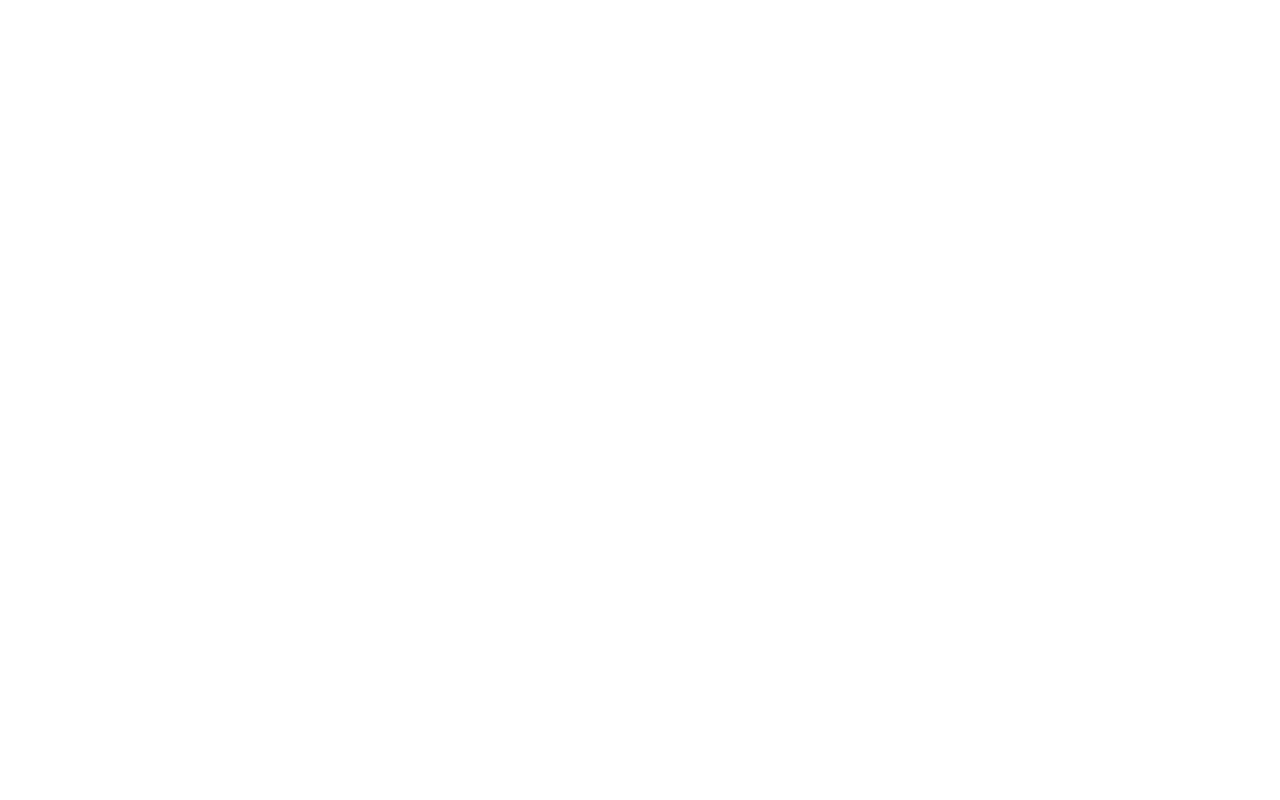
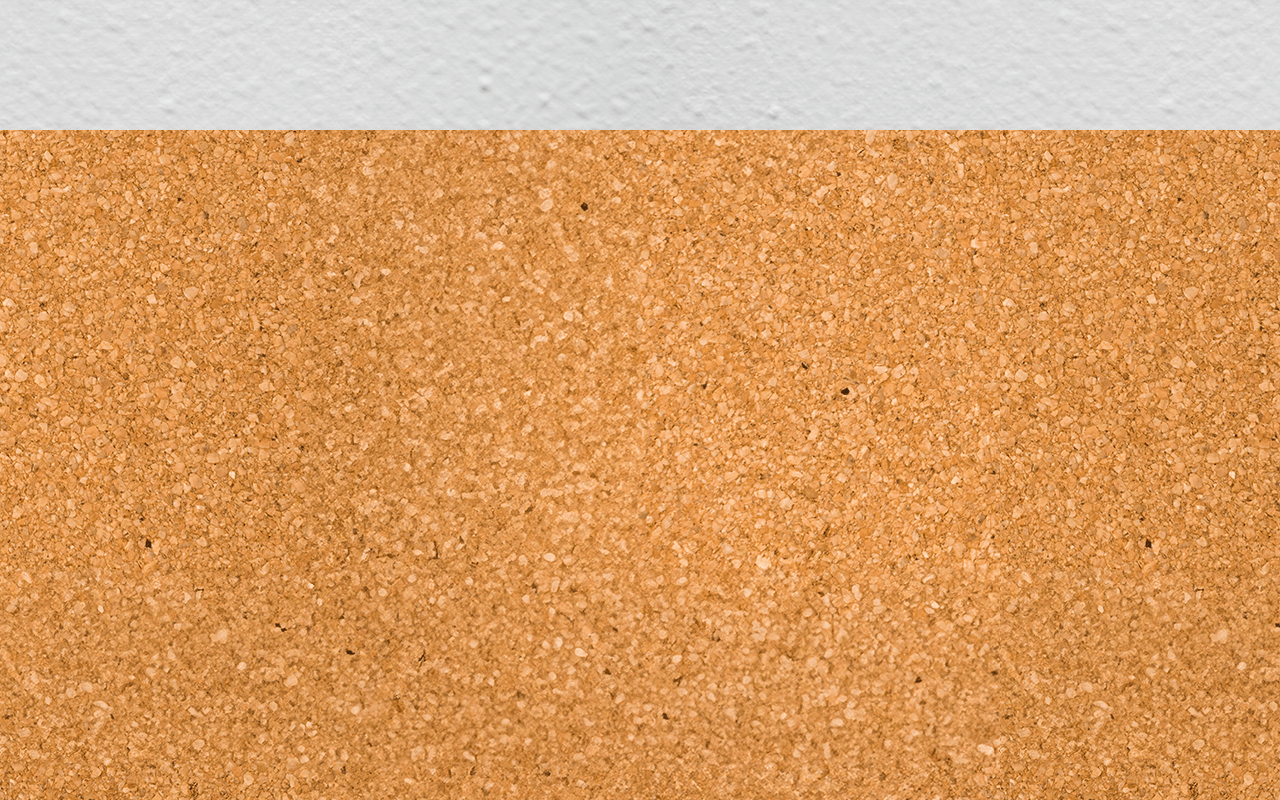
Before and after one commit to ilariamaffiola/js-photo-blog, a plain HTML site: page index.html in a window 1280 px wide. Drawn offline with nearby package versions, Linux system fonts and the light colour scheme; a web font is replaced by a local one.

Commit message:
[UPD]Add initial CSS styles and structure to HTML layout

```diff
--- a/css/style.css
+++ b/css/style.css
@@ -0,0 +1,7 @@
+header{
+    height: 130px;
+    background-image: url(../img/wall.png);
+}
+body{
+    background-image: url(../img/cork.png);
+}
--- a/index.html
+++ b/index.html
@@ -14,6 +14,8 @@
     <title>Photo Blog</title>
 </head>
 <body>
+    <header></header>
+    <main></main>
     <script src="./js/script.js"></script>
 </body>
 </html>
```
